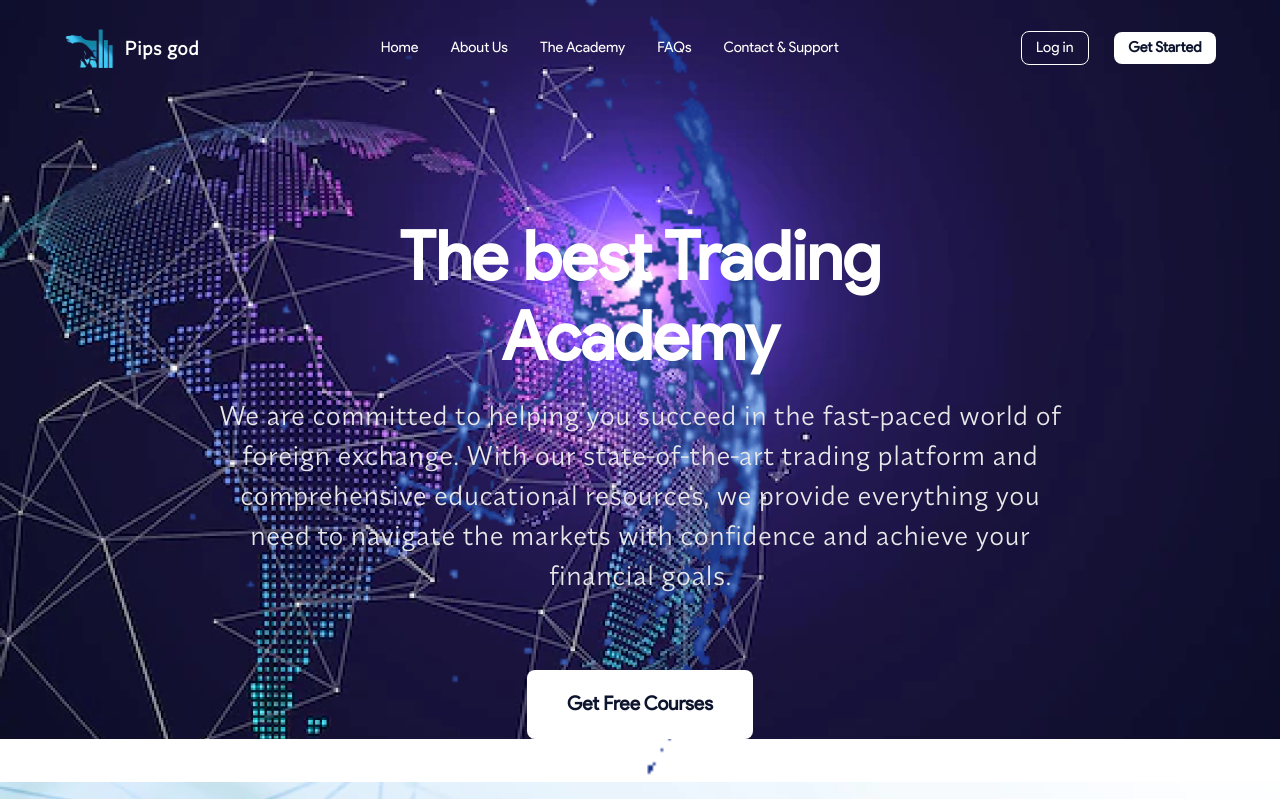
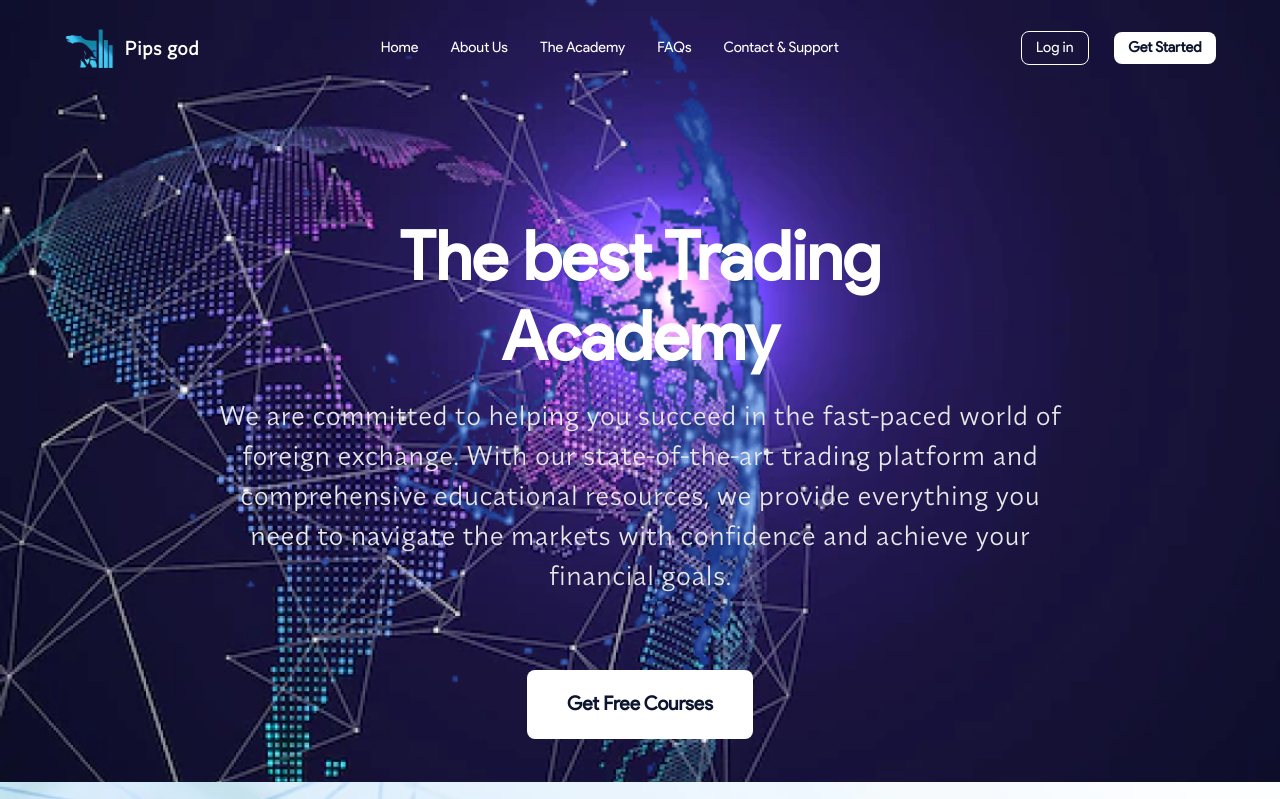
Before and after one commit to vickymarz/pips-god, a React (Create React App) app: page / in a window 1280 px wide. Shown: the top 799 px of the page. Built offline with nearby package versions, Linux system fonts and the light colour scheme.

Commit message:
Update index.tsx

```diff
--- a/src/pages/homepage/index.tsx
+++ b/src/pages/homepage/index.tsx
@@ -6,7 +6,7 @@ export const Homepage = () => {
 
   return (
     <>
-      <div className="bg-hero-pattern-mobile md:bg-hero-pattern bg-no-repeat">
+      <div className="bg-hero-pattern-mobile md:bg-hero-pattern bg-no-repeat bg-cover">
       <div id="hero" className="bg-overlayImg bg-no-repeat">
         <Header />
         <Intro />
```
